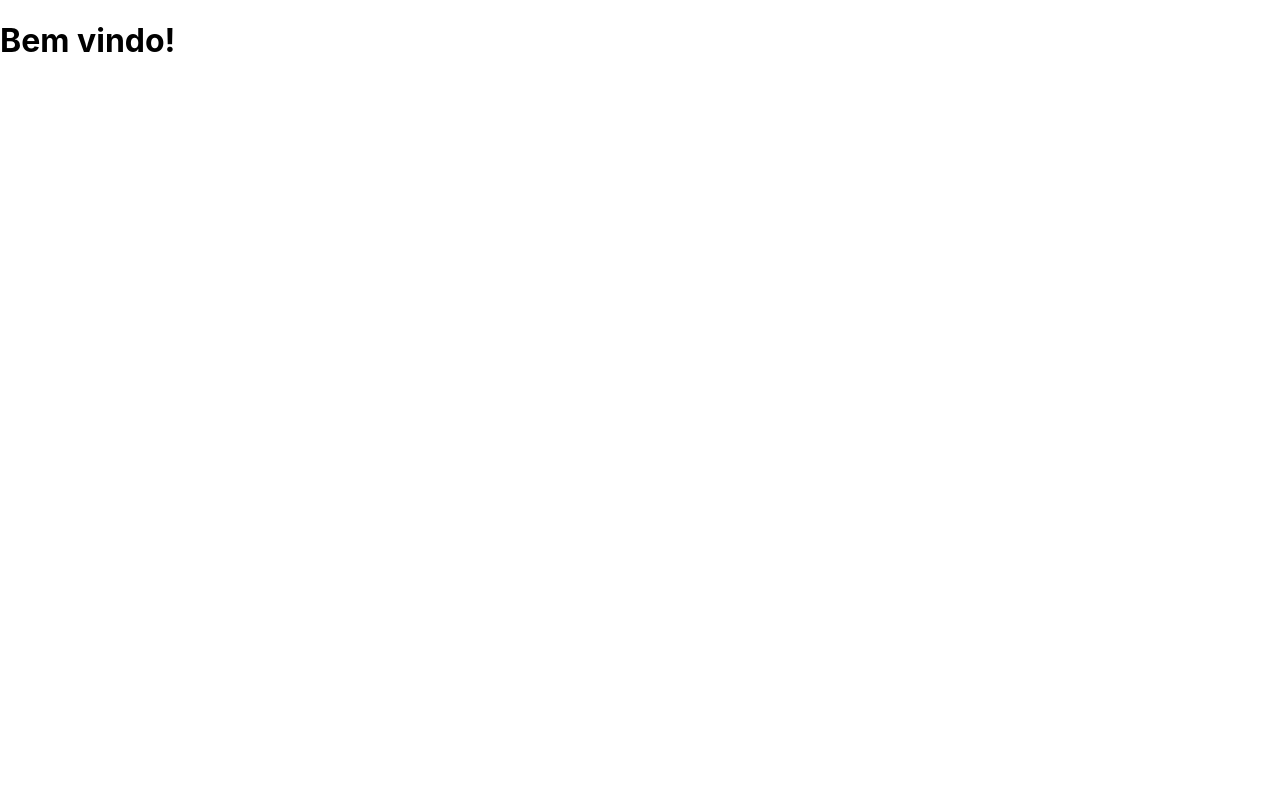
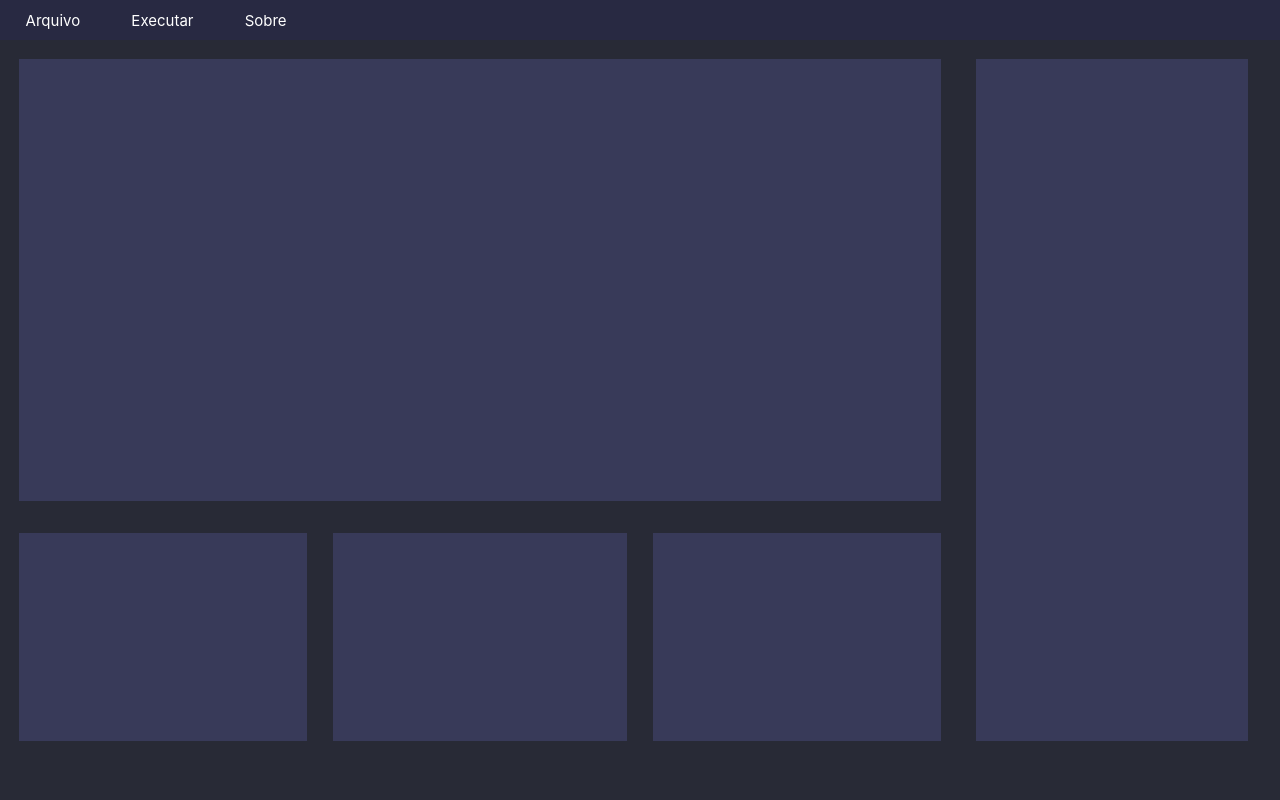
Before and after one commit to leomassak/VmCompiladores, a React app in the folder Richard, The Compiler/: page / in a window 1280 px wide. Built offline with nearby package versions, Linux system fonts and the light colour scheme.

Commit message:
feat: layout

```diff
--- a/Richard, The Compiler/src/app/screens/CompilerScreen/CompilerScreen.js
+++ b/Richard, The Compiler/src/app/screens/CompilerScreen/CompilerScreen.js
@@ -5,8 +5,38 @@ import './styles.scss';
 class WelcomeScreen extends React.PureComponent {
   render() {
     return (
-      <div className="nome">
-        <h1>Bem vindo!</h1>
+      <div className="panel">
+        <div className="header-panel">
+          <ul>
+            <li>
+              Arquivo
+            </li>
+            <li>
+              Executar
+            </li>
+            <li>
+              Sobre
+            </li>
+          </ul>
+        </div>
+        <div className="main-panel">
+          <div className="table">
+            <div className="area-content" />
+          </div>
+          <div className="stack">
+            <div className="area-content" />
+          </div>
+          <div className="input">
+            <div className="area-content" />
+          </div>
+          <div className="output">
+            <div className="area-content" />
+          </div>
+          <div className="breakpoint">
+            <div className="area-content" />
+          </div>
+        </div>
+        <div className="footer-panel" />
       </div>
     );
   }
--- a/Richard, The Compiler/src/app/screens/CompilerScreen/styles.scss
+++ b/Richard, The Compiler/src/app/screens/CompilerScreen/styles.scss
@@ -0,0 +1,84 @@
+.panel {
+  height: 100vh;
+  justify-content: center;
+  align-items: center;
+}
+
+.header-panel {
+  background-color: #282942;
+  height: 5vh;
+}
+
+.header-panel ul {
+  padding: 0;
+  display: flex;
+  flex-direction: row;
+  align-items: center;
+  list-style: none;
+  height: 100%;
+  margin: 0;
+}
+
+.header-panel li {
+  padding: 2%;
+  color: white;
+  font-size: 150%;
+}
+
+.main-panel {
+  height: 90vh;
+  display: grid;
+  grid-template-rows: 2fr 1fr;
+  grid-template-columns: 1fr 1fr 1fr 1fr;
+  grid-template-areas:
+  "table table table stack"
+  "input output breakpoint stack";
+}
+
+.table {
+  grid-area: table;
+  background-color: #282a36;
+  padding: 2%;
+  display: flex;
+}
+
+.area-content {
+  background-color: #383A59;
+  display: flex;
+  flex: 1;
+}
+
+
+.stack {
+  grid-area: stack;
+  background-color: #282a36;
+  padding: 6% 10% 6% 5%;
+  display: flex;
+}
+
+.input {
+  grid-area: input;
+  background-color: #282a36;
+  padding: 4% 4% 6% 6%;
+  display: flex;
+}
+
+.output {
+  grid-area: output;
+  background-color: #282a36;
+  padding: 4% 4% 6% 4%;
+  display: flex;
+}
+
+.breakpoint {
+  grid-area: breakpoint;
+  background-color: #282a36;
+  padding: 4% 6% 6% 4%;
+  display: flex;
+}
+
+.footer-panel {
+  background-color: #282a36;
+  height: 5vh;
+  display: flex;
+}
--- a/Richard, The Compiler/src/app/styles/global.scss
+++ b/Richard, The Compiler/src/app/styles/global.scss
@@ -5,9 +5,20 @@ body {
     sans-serif;
   -webkit-font-smoothing: antialiased;
   -moz-osx-font-smoothing: grayscale;
+  padding: 0;
+  box-sizing: border-box;
+  font-size: 62.5%;
 }
 
 code {
   font-family: source-code-pro, Menlo, Monaco, Consolas, 'Courier New',
     monospace;
 }
+
+h1 {
+  margin: 0;
+}
+
+p {
+  margin: 0;
+}
```
